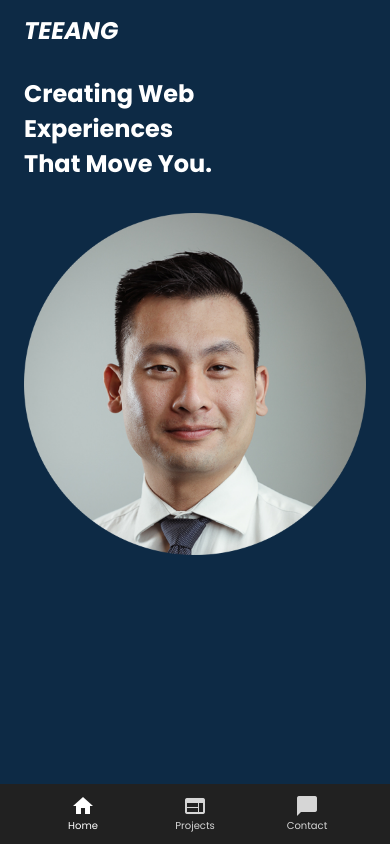
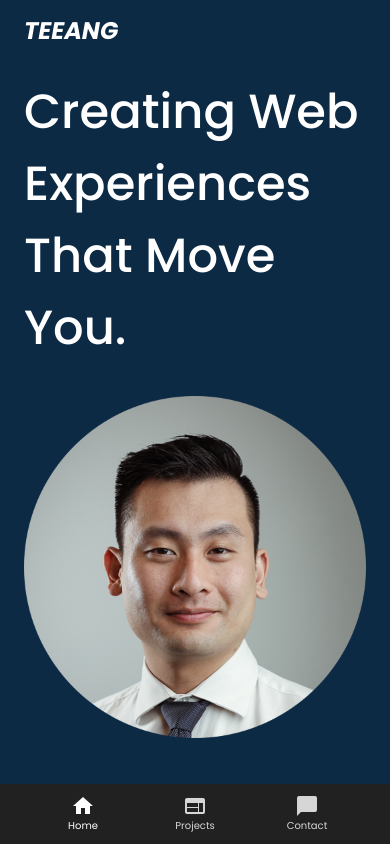
Before and after one commit to davidtaing/portfolio, a Next.js app: page / in a window 390 px wide. Built offline with nearby package versions, Linux system fonts and the light colour scheme.

Commit message:
style: added font size variables to global.css
and removed unused media query in global.css

```diff
--- a/src/components/HeroSection/index.tsx
+++ b/src/components/HeroSection/index.tsx
@@ -21,10 +21,14 @@ const StyledSection = styled.section`
 
     .headline {
       margin: 0;
+      font-weight: 500;
+      font-size: var(--fs-xl);
     }
 
     .subheadline {
       display: none;
+      font-weight: 300;
+      font-size: var(---fs-600);
     }
   }
 
@@ -35,6 +39,7 @@ const StyledSection = styled.section`
   @media (min-width: 768px) {
     grid-template-columns: 3fr 1fr 2fr;
     grid-template-areas: "text . image";
+    max-height: calc(1080px - 60px);
     height: calc(100vh - 60px);
 
     .hero-container {
@@ -45,17 +50,12 @@ const StyledSection = styled.section`
     .hero-container--text {
       .headline {
         margin: 2rem 0;
-        font-weight: 500;
-        font-size: 5rem;
-        line-height: 5.25rem;
+        font-size: var(--fs-xl);
       }
 
       .subheadline {
         display: block;
         margin: 2rem 0;
-        font-weight: 300;
-        font-size: 2rem;
-        line-height: 3rem;
       }
     }
   }
--- a/src/styles/globals.css
+++ b/src/styles/globals.css
@@ -1,5 +1,9 @@
 html,
 body {
+  --fs-xl: 3rem;
+  --fs-600: 2rem;
+  --fs-400: 1rem;
+
   padding: 0;
   margin: 0;
   font-family: Poppins, Segoe UI, Roboto, Oxygen, Ubuntu, Cantarell, Fira Sans,
@@ -14,12 +18,6 @@ body {
   display: grid;
 }
 
-@media (min-width: 768px) {
-  .wrapper {
-    grid-template-columns: 12;
-    grid-gap: 1.25rem;
-  }
-}
 a {
   color: inherit;
   text-decoration: none;
```
